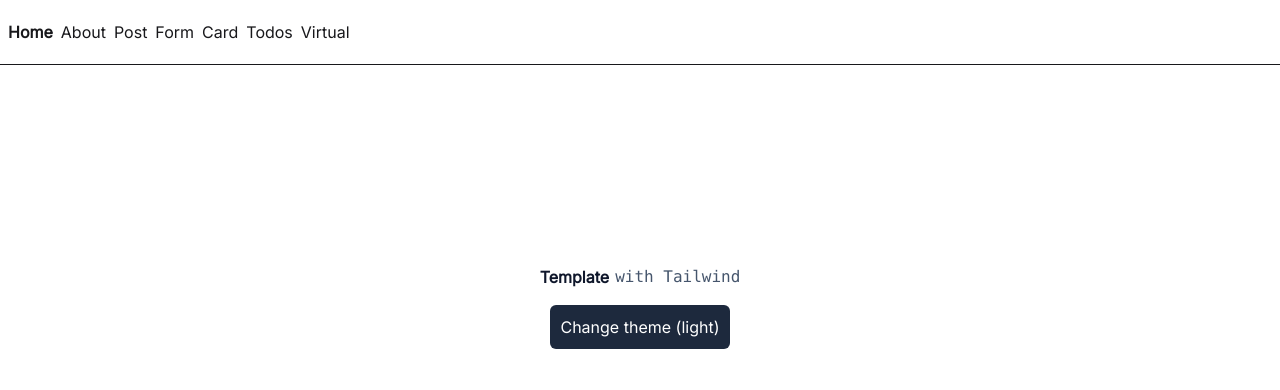
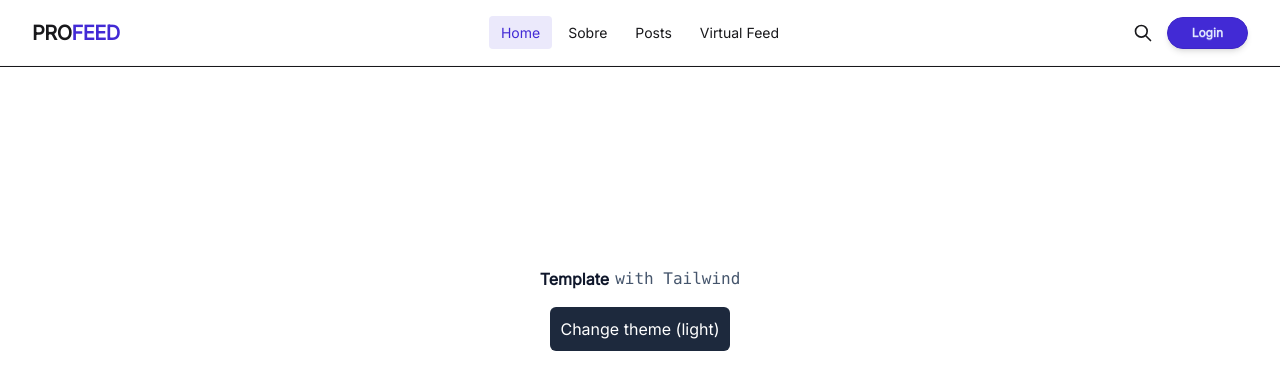
Before and after one commit to gustavogabana/project-one, a React (Vite) app: page / in a window 1280 px wide. Shown: the top 390 px of the page. Built offline with nearby package versions, Linux system fonts and the light colour scheme.

Commit message:
refactor: basic DaisyUI classes and Tailwind mobile-first approach

```diff
--- a/src/components/Navbar.tsx
+++ b/src/components/Navbar.tsx
@@ -1,35 +1,100 @@
 import { Link } from "@tanstack/react-router";
 
+type Query = {
+    query: string;
+};
+
+type NavLink = {
+    to: string;
+    label: string;
+    search?: Query;
+};
+
 function Navbar() {
+    const links: NavLink[] = [
+        { to: "/", label: "Home" },
+        { to: "/about", label: "Sobre" },
+        { to: "/posts", label: "Posts", search: { query: "" } },
+        { to: "/virtual", label: "Virtual Feed" },
+    ];
+
     return (
-        <>
-            <div className="navbar p-2 flex gap-2">
-                <Link to="/" className="[&.active]:font-bold">
-                    Home
-                </Link>
-                <Link to="/about" className="[&.active]:font-bold">
-                    About
-                </Link>
-                <Link
-                    to="/posts"
-                    search={{ query: "post 1" }}
-                    className="[&.active]:font-bold">
-                    Post
-                </Link>
-                <Link to="/form" className="[&.active]:font-bold">
-                    Form
-                </Link>
-                <Link to="/card" className="[&.active]:font-bold">
-                    Card
-                </Link>
-                <Link to="/todos" className="[&.active]:font-bold">
-                    Todos
-                </Link>
-                <Link to="/virtual" className="[&.active]:font-bold">
-                    Virtual
+        /* DaisyUI: navbar is a flexbox container with start, center, and end sections */
+        <nav className="navbar bg-base-100 border-b border-base-200 px-4 md:px-8">
+
+            {/* LEFT SIDE: LOGO AND MOBILE MENU */}
+            <div className="navbar-start">
+                <div className="dropdown">
+                    {/* DaisyUI: hamburguer button (visible only on mobile via lg:hidden) */}
+                    {/* Accessibility: tabIndex 0 allows keyboard navigation */}
+                    <div
+                        tabIndex={0}
+                        role="button"
+                        className="btn btn-ghost lg:hidden p-0 mr-2"
+                        aria-label="Open menu"
+                    >
+                        <svg xmlns="http://www.w3.org/2000/svg" className="h-5 w-5" fill="none" viewBox="0 0 24 24" stroke="currentColor">
+                            <path strokeLinecap="round" strokeLinejoin="round" strokeWidth="2" d="M4 6h16M4 12h8m-8 6h16" />
+                        </svg>
+                    </div>
+
+                    {/* DaisyUI: mobile dropdown content. Added z-[50] to stay above virtualized lists */}
+                    <ul tabIndex={0} className="menu menu-sm dropdown-content mt-3 z-50 p-2 shadow bg-base-100 rounded-box w-52 border border-base-200">
+                        {links.map((link) => (
+                            <li key={link.to}>
+                                {/* TanStack: Active state handled via [&.active] selector */}
+                                <Link
+                                    to={link.to}
+                                    search={link.search}
+                                    className="[&.active]:text-primary [&.active]:font-bold"
+                                >
+                                    {link.label}
+                                </Link>
+                            </li>
+                        ))}
+                    </ul>
+                </div>
+
+                {/* Logo with tracking-tight for a modern professional look */}
+                <Link to="/" className="text-xl font-black tracking-tight hover:opacity-80 transition-opacity">
+                    PRO<span className="text-primary">FEED</span>
                 </Link>
             </div>
-        </>
+
+            {/* CENTER: DESKTOP NAVIGATION LINKS */}
+            <div className="navbar-center hidden lg:flex">
+                <ul className="menu menu-horizontal px-1 gap-1">
+                {links.map((link) => (
+                    <li key={link.to}>
+                        {/* TanStack: Automatic route matching for active styles */}
+                        {/* DaisyUI: font-medium for better readability in desktop headers */}
+                        <Link
+                            to={link.to}
+                            search={link.search}
+                            className="[&.active]:bg-primary/10 [&.active]:text-primary font-medium transition-all"
+                        >
+                            {link.label}
+                        </Link>
+                    </li>
+                ))}
+                </ul>
+            </div>
+
+            {/* RIGHT SIDE: ACTION BUTTONS */}
+            <div className="navbar-end gap-2">
+                {/* DaisyUI: btn-circle for icon-only buttons */}
+                <button className="btn btn-ghost btn-circle btn-sm" aria-label="Search">
+                    <svg xmlns="http://www.w3.org/2000/svg" className="h-5 w-5" fill="none" viewBox="0 0 24 24" stroke="currentColor">
+                        <path strokeLinecap="round" strokeLinejoin="round" strokeWidth="2" d="M21 21l-6-6m2-5a7 7 0 11-14 0 7 7 0 0114 0z" />
+                    </svg>
+                </button>
+
+                {/* Zustand: This button will later trigger the theme or auth store state */}
+                <button className="btn btn-primary btn-sm rounded-full px-6 shadow-md hover:shadow-lg transition-all active:scale-95">
+                    Login
+                </button>
+            </div>
+        </nav>
     );
 }
 
```
